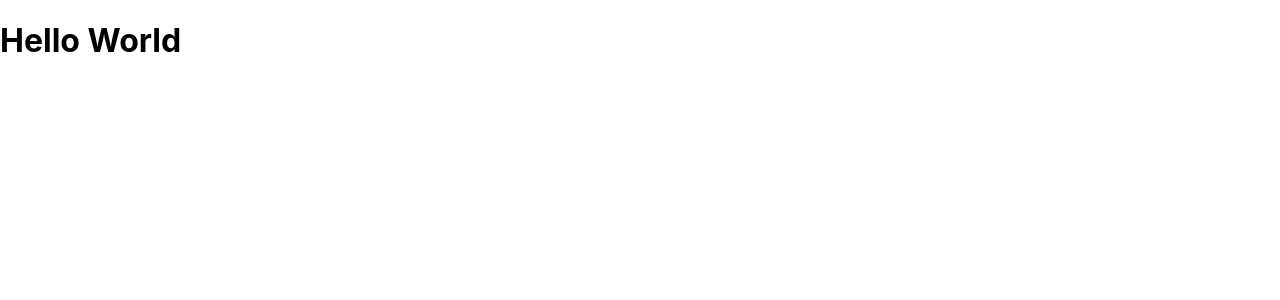
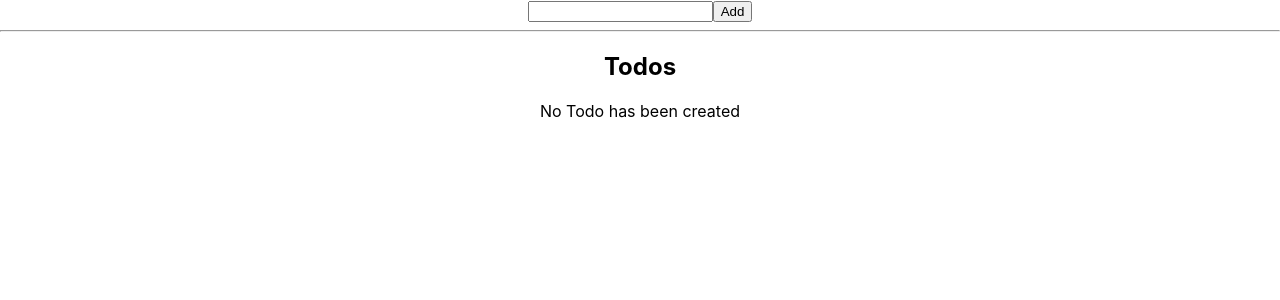
Before and after one commit to ErikHage/tic-tac-toe, a React (Create React App) app: page / in a window 1280 px wide. Shown: the top 300 px of the page. Built offline with nearby package versions, Linux system fonts and the light colour scheme.

Commit message:
example todo screen, delete later

```diff
--- a/src/App.tsx
+++ b/src/App.tsx
@@ -11,8 +11,91 @@ type ITodos = {
   todos: ITodo[],
 };
 
+const initialState = {
+  todos: []
+};
+
+const AddTodoComponent = ({addTodos} : {addTodos: (text: string) => void}) => {
+  const [todo, setTodo] = React.useState<string>("");
+
+  const submit = (e: React.MouseEvent<HTMLButtonElement, MouseEvent>) => {
+    e.preventDefault();
+    if (!todo) {
+      alert('Please enter a todo');
+    } else {
+      addTodos(todo);
+      setTodo("");
+    }
+  };
+
+  return (
+      <div className="AddTodo">
+        <form>
+          <input value={todo} onChange={e => {setTodo(e.target.value)}} />
+          <button onClick={submit}>Add</button>
+        </form>
+      </div>
+  );
+}
+
+const TodosComponent: React.FC<{
+  todos: ITodos,
+  toggleTodos: (id: number) => void,
+  deleteTodos: (id: number) => void,
+}> = ({todos, toggleTodos, deleteTodos}) => {
+  const deleteTodo = (id: number) => {
+    if (window.confirm('Are you sure you want to delete todo?')) {
+      deleteTodos(id);
+    }
+  }
+
+  return (
+      <div className="section__todos">
+        <h2>Todos</h2>
+        {todos.todos.length ? <ul className="todos">
+          {todos.todos.map(todo => (
+              <li key={todo.id}>
+                <span style={{textDecoration: todo.completed? 'line-through': 'none'}}>{todo.title}</span>
+                <input type="checkbox" checked={todo.completed} onChange={() => toggleTodos(todo.id)} />
+                <button onClick={() => {deleteTodo(todo.id)}}>X</button>
+              </li>
+          ))}
+        </ul>: <div>No Todo has been created</div>}
+      </div>
+  );
+}
+
 function App() {
-  return <h1>Hello World</h1>
+  const [todos, setTodos] = React.useState<ITodos>(initialState);
+
+  const addTodos = (title: string) => {
+    setTodos({
+      todos: [
+        {title, completed: false, id: todos.todos.length + 1},
+        ...todos.todos,
+      ],
+    });
+  };
+
+  const deleteTodos = (id: number) => {
+    setTodos({
+      todos: todos.todos.filter(t => t.id !== id),
+    });
+  };
+
+  const toggleTodos = (id: number) => {
+    setTodos({
+      todos: todos.todos.map(todo => todo.id === id ? {...todo, completed: !todo.completed} : todo),
+    });
+  }
+
+  return (
+      <div className="App">
+        <AddTodoComponent addTodos={addTodos}/>
+        <hr/>
+        <TodosComponent todos={todos} toggleTodos={toggleTodos} deleteTodos={deleteTodos}/>
+      </div>
+  );
 }
 
 export default App;
```
